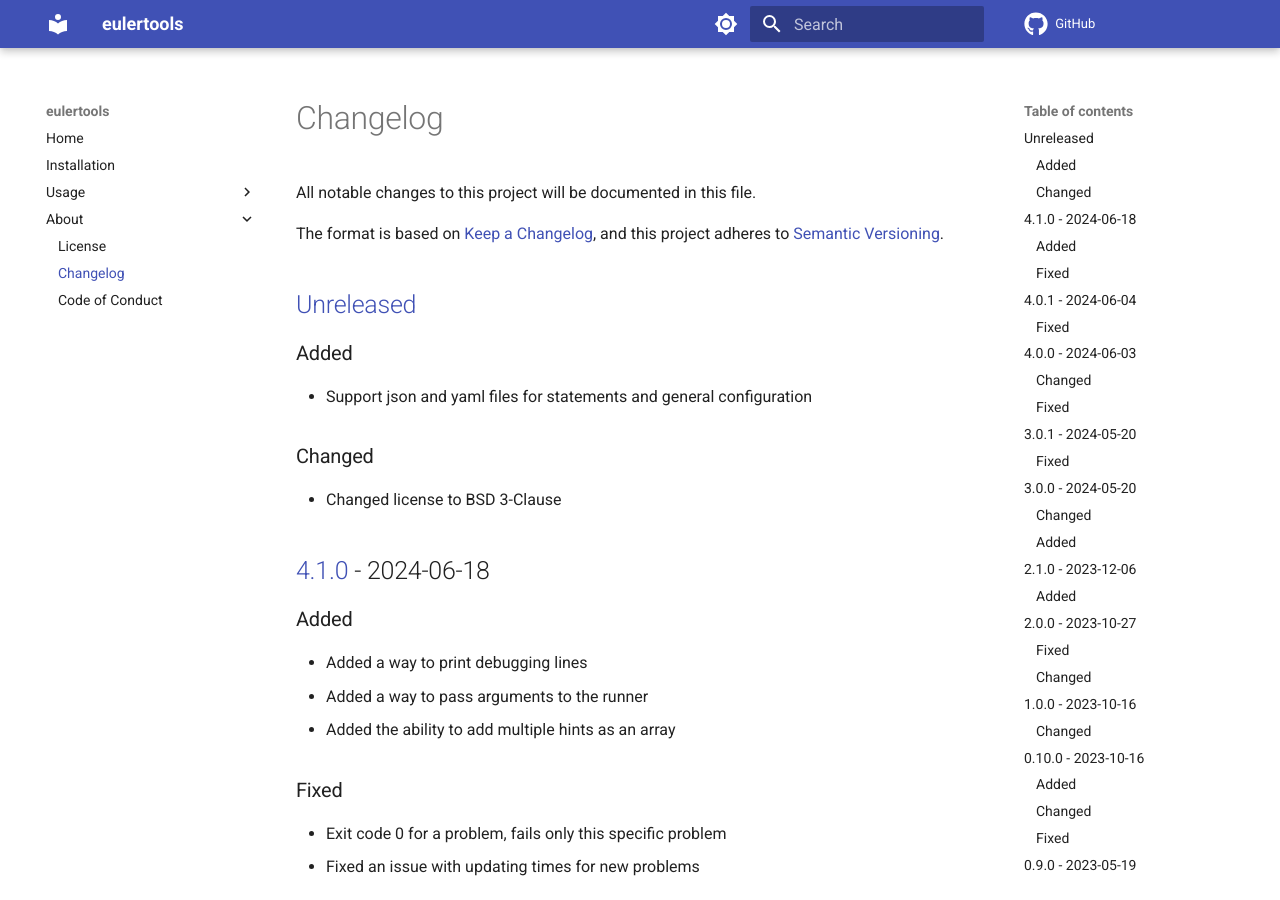
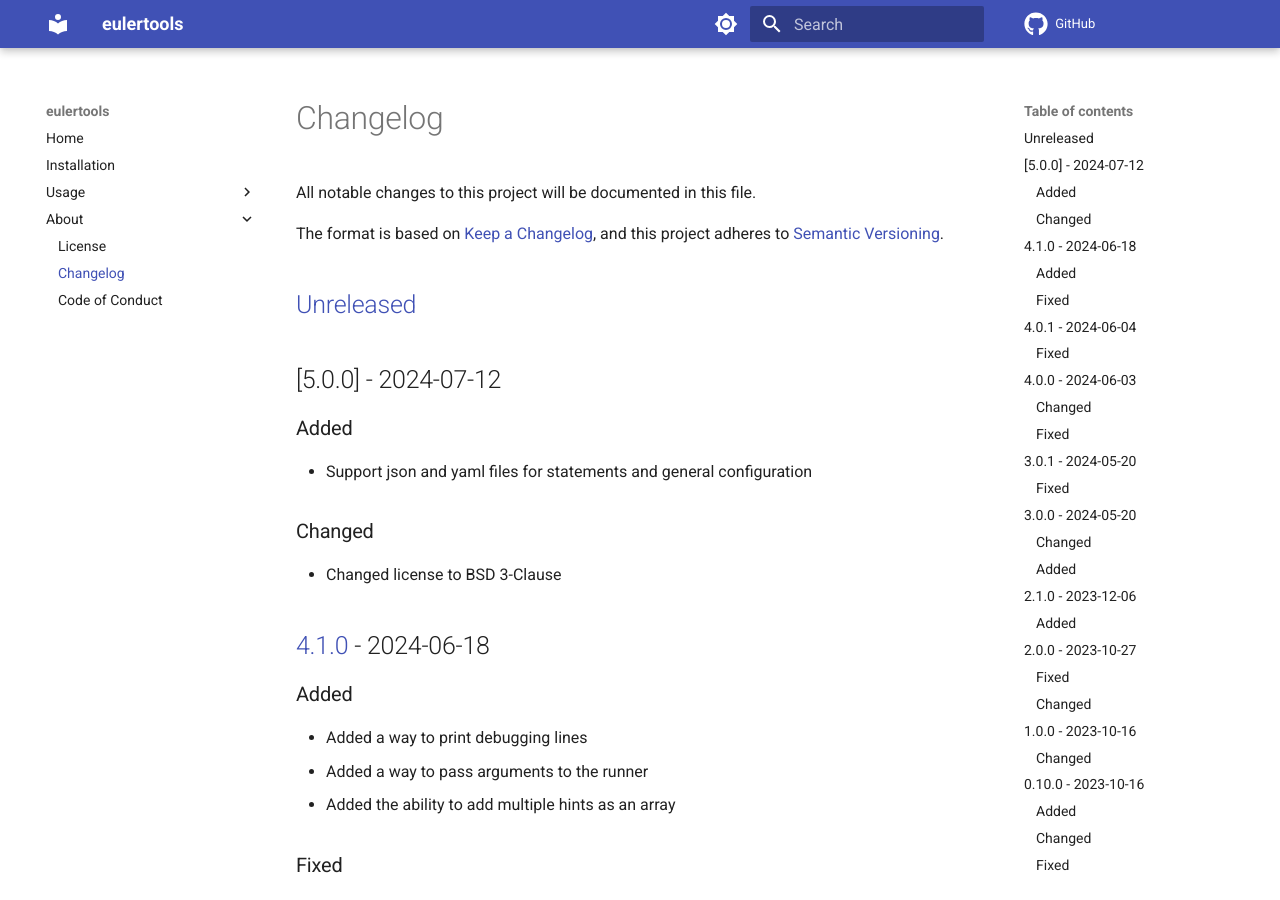
Before and after one commit to spapanik/py-euler, an MkDocs documentation site: the page built from docs/CHANGELOG.md, in a window 1280 px wide and 900 px high. Built offline with MkDocs 1.6.1 and Material for MkDocs 9.7.7, drawn with Linux system fonts in a browser that asks for light colours; comment, search, counter and statistics services are not loaded.

Commit message:
🚀 Bump version

```diff
--- a/docs/CHANGELOG.md
+++ b/docs/CHANGELOG.md
@@ -5,6 +5,8 @@ All notable changes to this project will be documented in this file.
 The format is based on [Keep a Changelog], and this project adheres to [Semantic Versioning].
 
 ## [Unreleased]
+
+## [5.0.0] - 2024-07-12
 
 ### Added
 
@@ -183,7 +185,8 @@ The format is based on [Keep a Changelog], and this project adheres to [Semantic
 
 [Keep a Changelog]: https://keepachangelog.com/en/1.0.0/
 [Semantic Versioning]: https://semver.org/spec/v2.0.0.html
-[Unreleased]: https://github.com/spapanik/eulertools/compare/v4.1.0...main
+[Unreleased]: https://github.com/spapanik/eulertools/compare/v5.0.0...main
+[4.1.0]: https://github.com/spapanik/eulertools/compare/v4.1.0...v5.0.0
 [4.1.0]: https://github.com/spapanik/eulertools/compare/v4.0.1...v4.1.0
 [4.0.1]: https://github.com/spapanik/eulertools/compare/v4.0.0...v4.0.1
 [4.0.0]: https://github.com/spapanik/eulertools/compare/v3.0.1...v4.0.0
--- a/src/eulertools/__version__.py
+++ b/src/eulertools/__version__.py
@@ -1 +1 @@
-__version__ = "4.1.0"
+__version__ = "5.0.0"
```
